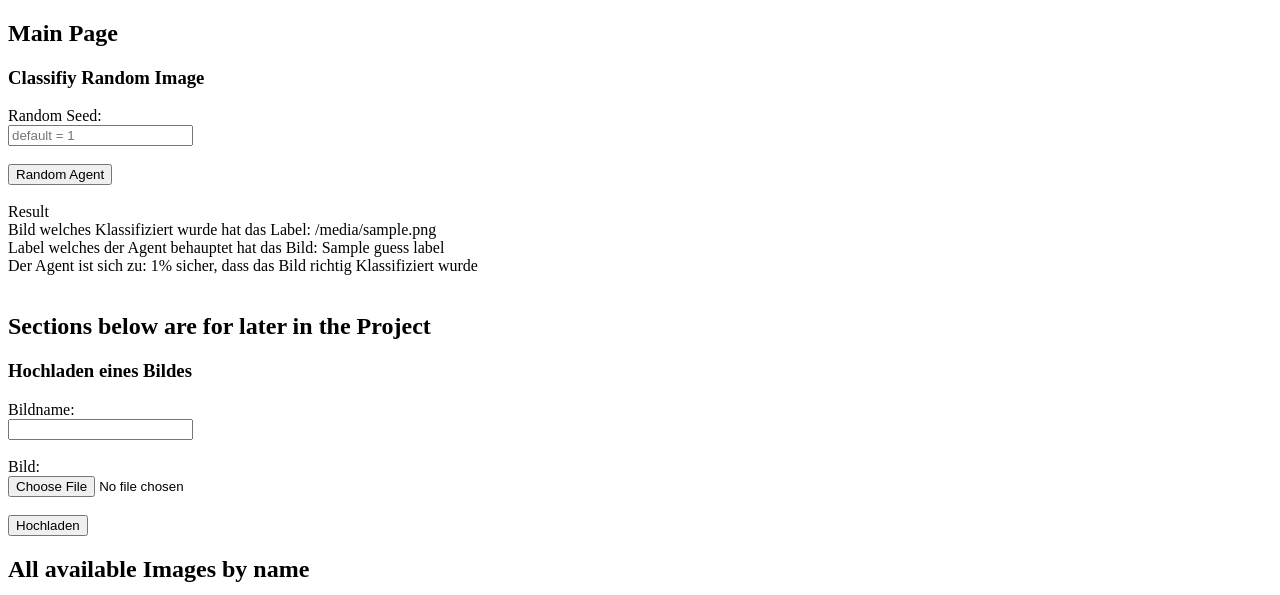
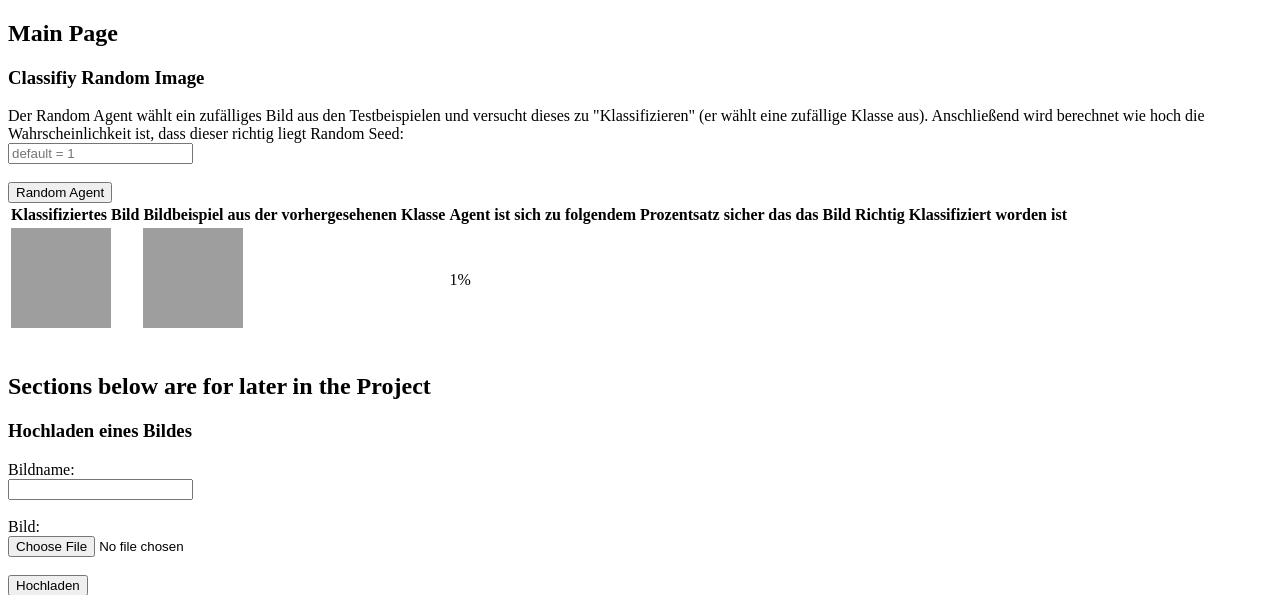
Before and after one commit to justTill/whatMemeAmI, a Django app: template project-one/main/view/templates/index.html in a window 1280 px wide. Shown: the part 98-693 px from the top of the page. Run offline with Django 3.2, Linux system fonts and the light colour scheme; tables that the repository leaves empty hold one stand-in row (values such as "Sample post"); the template is opened without the code that fills it: values that come from a table or form of the project are taken from there, most other values are stand-ins (such as "Sample title", 1, 10 or a date in 2020); grey boxes are pictures that could not be loaded.

Commit message:
pictures of classified and guessed classes are shown

```diff
--- a/project-one/main/controller/logic/ImagePreprocessor.py
+++ b/project-one/main/controller/logic/ImagePreprocessor.py
@@ -53,11 +53,11 @@ class ImagePreprocessor:
             # extract the class label from the image path and update the
             # labels list
             label = imagePath.split(os.path.sep)[-2]
-            if label == "badLuckBrian":
+            if label == "BadLuckBrian":
                 label = 1
-            elif label == "hideThePainHarold":
+            elif label == "HideThePainHarold":
                 label = 2
-            elif label == "oneDoesNotSimply":
+            elif label == "OneDoesNotSimply":
                 label = 3
             else:
                 label = 0
--- a/project-one/main/view/templates/random_agent.html
+++ b/project-one/main/view/templates/random_agent.html
@@ -1,7 +1,11 @@
 <form action="{% url 'main:random_agent' %}" method="post" enctype="multipart/form-data">
     {% csrf_token %}
+        {% load static %}
+
     <h3> Classifiy Random Image</h3>
     <div class="fieldWrapper">
+        Der Random Agent wählt ein zufälliges Bild aus den Testbeispielen und versucht dieses zu "Klassifizieren" (er wählt eine zufällige Klasse aus).
+        Anschließend wird berechnet wie hoch die Wahrscheinlichkeit ist, dass dieser richtig liegt
         <label>Random Seed:</label>
         <br>
         <input type="number" name="randomSeed" placeholder="default = 1">
@@ -12,13 +16,27 @@
 
 <div>
    {% if image_label and guess_label and percentage %}
-    <br>
-    <span>Result</span>
-    <br>
-    <span>Bild welches Klassifiziert wurde hat das Label: {{  image_label }}  </span>
-    <br>
-    <span>Label welches der Agent behauptet hat das Bild: {{  guess_label }}  </span>
-    <br>
-    <span>Der Agent ist sich zu: {{  percentage }}% sicher, dass das Bild richtig Klassifiziert wurde  </span>
-   {% endif %}
+    <table>
+        <thead>
+            <tr>
+                <th>Klassifiziertes Bild</th>
+                <th>Bildbeispiel aus der vorhergesehenen Klasse</th>
+                <th>Agent ist sich zu folgendem Prozentsatz sicher das das Bild Richtig Klassifiziert worden ist</th>
+            </tr>
+        </thead>
+        <tbody>
+            <tr>
+                <td>
+                    <img src="{% static img_classified %}" width="100" height="100">
+                </td>
+                <td>
+                    <img src="{% static img_class_predicted %}" width="100" height="100">
+                </td>
+                <td>
+                    {{  percentage }}%
+                </td>
+            </tr>
+        </tbody>
+    </table>
+    {% endif %}
 </div>
--- a/project-one/main/view/views/index.py
+++ b/project-one/main/view/views/index.py
@@ -66,12 +66,15 @@ def random_agent(request):
     random_seed = request.POST.get('randomSeed')
     seed = random_seed if random_seed else 1
     context = get_context()
+    image = imageLogic.get_image_with_name("Dominik")
     try:
         results = a.random_agent(seed)
         context.update({
             "image_label": results[0],
             "guess_label": results[1],
-            "percentage": results[2]
+            "percentage": results[2],
+            'img_classified': "images/" + results[0] + ".jpg",
+            'img_class_predicted': "images/" + results[1] + ".jpg"
         })
     except ValueError as error:
         error_message = error.__str__()
```
Also changed, not shown: project-one/main/controller/secondImageClassificator/Agents.py (+4 -4 lines), README.md, project-one/main/view/static/images/BadLuckBrian.jpg (added), project-one/main/view/static/images/HidethePainHarold.jpg (added), project-one/main/view/static/images/NotAMeme.jpg (added), project-one/main/view/static/images/OneDoesNotSimply.jpg (added), 8 other files.
